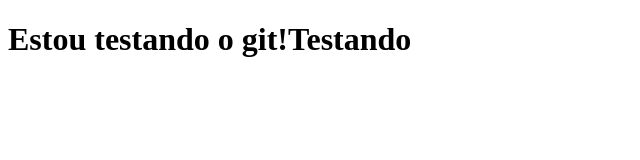
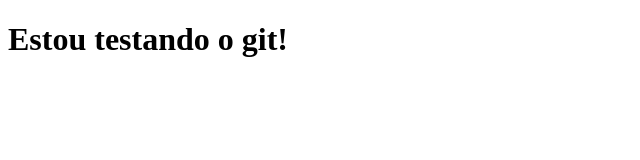
Before and after one commit to EsdrasDB/cousera, a plain HTML site: page index.html in a window 1280 px wide. Shown: the whole page, without its empty margins (0-640 px from the left). Drawn offline with Linux system fonts and the light colour scheme.

Commit message:
Mais um teste.

```diff
--- a/index.html
+++ b/index.html
@@ -7,6 +7,6 @@
     <title>Hi</title>
 </head>
 <body>
-    <h1>Estou testando o git!Testando</h1>
+    <h1>Estou testando o git!</h1>
 </body>
 </html>
```
